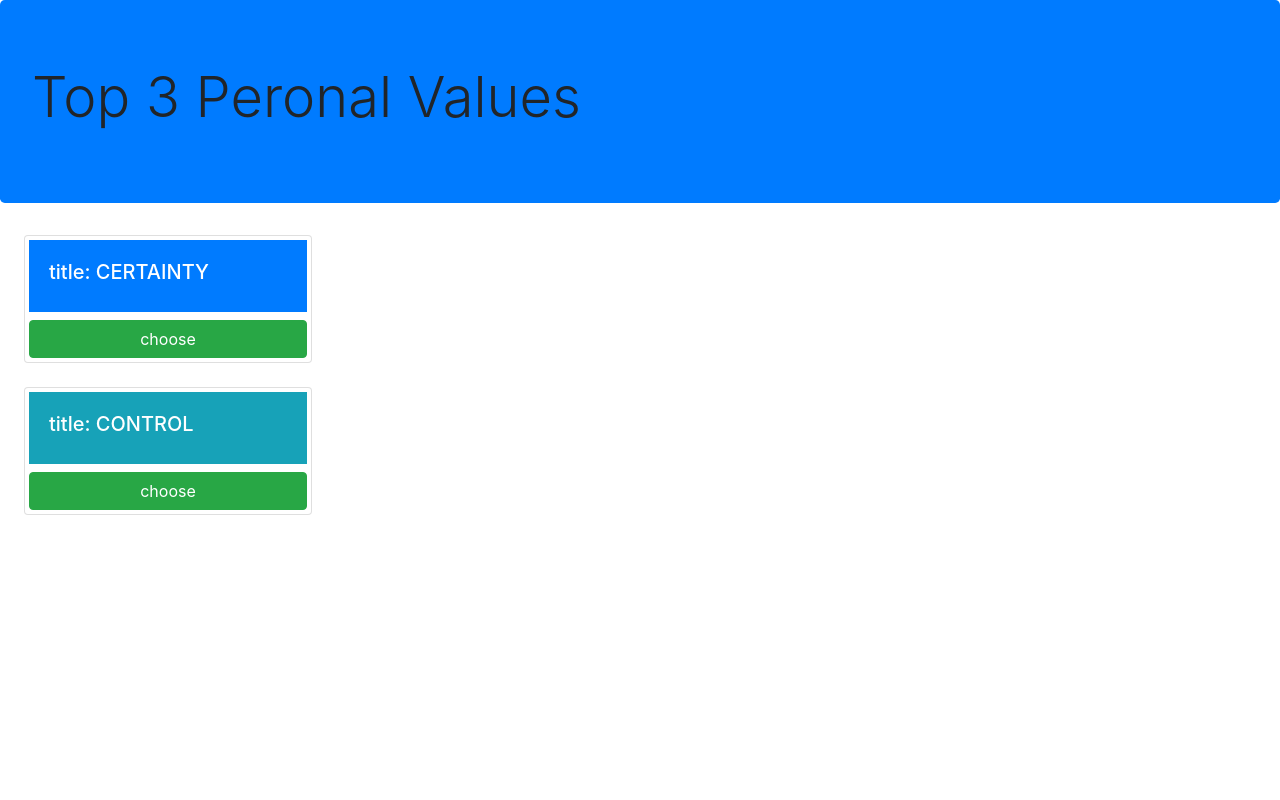
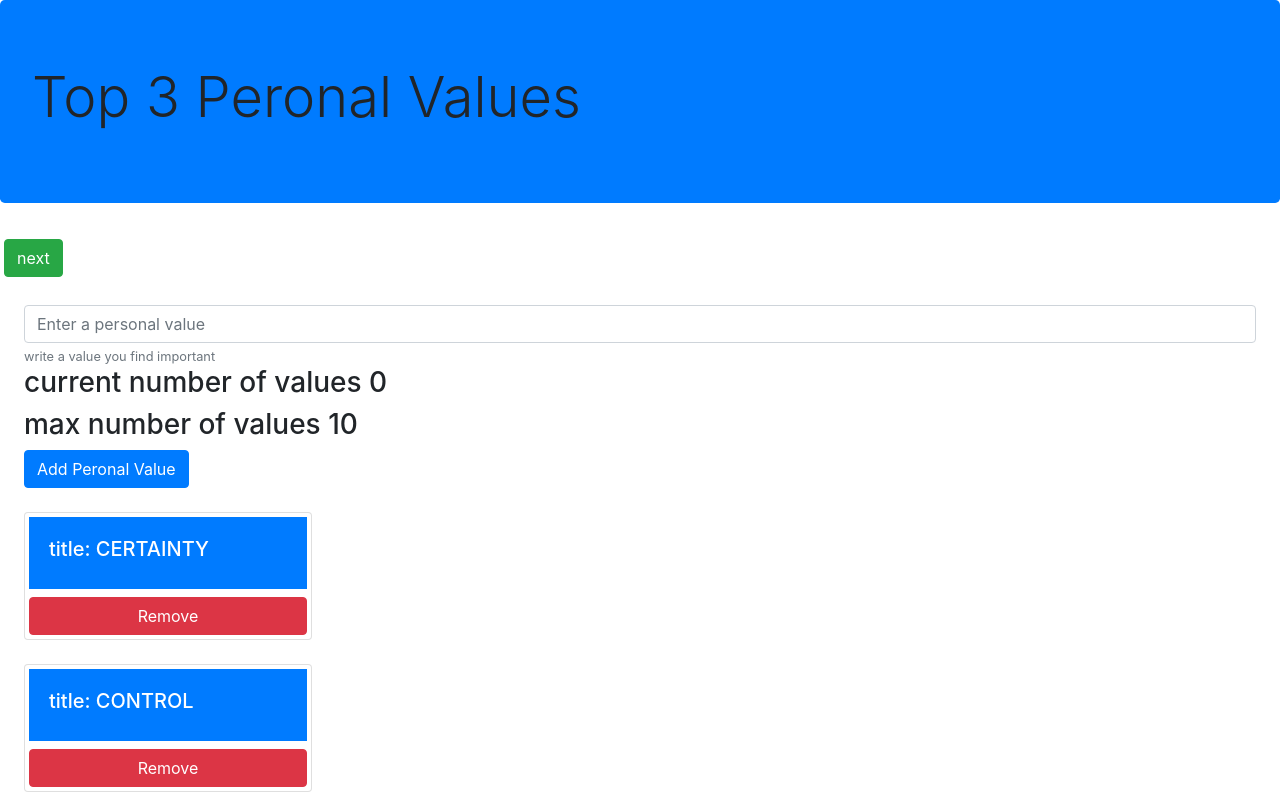
Before and after one commit to salama135/Trainopia-yalla-camp-9, an Angular app: page / in a window 1280 px wide. Shown: the top 800 px of the page. Built offline with nearby package versions, Linux system fonts and the light colour scheme.

Commit message:
3 files modified

```diff
--- a/src/app/app.component.html
+++ b/src/app/app.component.html
@@ -1,6 +1,16 @@
 <hello title="{{ title }}"></hello>
 <div *ngIf="choose; then thenBlock; else elseBlock"></div>
 
-<ng-template #thenBlock><app-values></app-values></ng-template>
+<ng-template #elseBlock>
+  <button type="button" class="btn btn-success m-1" (click)="next()">
+    next
+  </button>
+  <app-values></app-values>
+</ng-template>
 
-<ng-template #elseBlock><app-choose_value></app-choose_value></ng-template>
+<ng-template #thenBlock>
+  <button type="button" class="btn btn-success m-1" (click)="reset()">
+    reset
+  </button>
+  <app-choose_value></app-choose_value>
+</ng-template>
--- a/src/app/values/values.component.html
+++ b/src/app/values/values.component.html
@@ -9,6 +9,10 @@
     <small class="form-text text-muted">
       write a value you find important
     </small>
+    <h3>
+      current number of values {{ MAX_NUMBER_OF_VALUES - _values.length }}
+    </h3>
+    <h3>max number of values {{ MAX_NUMBER_OF_VALUES }}</h3>
   </div>
 
   <button type="submit" class="btn btn-primary" (click)="onAdd()">
@@ -20,7 +24,7 @@
   <div class="card m-4 border-5" style="width: 18rem;">
     <div class="card-body bg-primary text-white m-1 rounded-5">
       <h5 class="card-ti tle">title: {{ value.title | uppercase }}</h5>
-      <h6 class="card-subtitle mb-2 text-dark">id: [{{ value.id }}]</h6>
+      <!-- <h6 class="card-subtitle mb-2 text-dark">id: [{{ value.id }}]</h6> -->
     </div>
     <button
       type="button"
--- a/src/app/values/values.component.ts
+++ b/src/app/values/values.component.ts
@@ -11,6 +11,8 @@
   constructor() {}
   _values = VALUES;
 
+  MAX_NUMBER_OF_VALUES: number = 10;
+
   _newValue: Value = {
     id: 0,
     title: '',
@@ -23,6 +25,12 @@
   }
 
   onAdd() {
+    if (this._values.length == this.MAX_NUMBER_OF_VALUES) {
+      alert(
+        `max number of personal values reacherd  "${this.MAX_NUMBER_OF_VALUES}"`
+      );
+      return;
+    }
     if (this.isEmptyOrSpaces(this._newValue.title)) return;
 
     this._newValue.id = this._values.length + 1;
```
